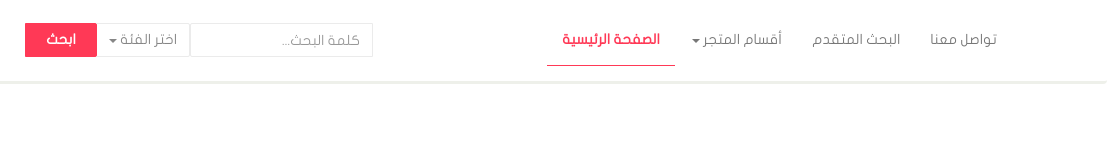
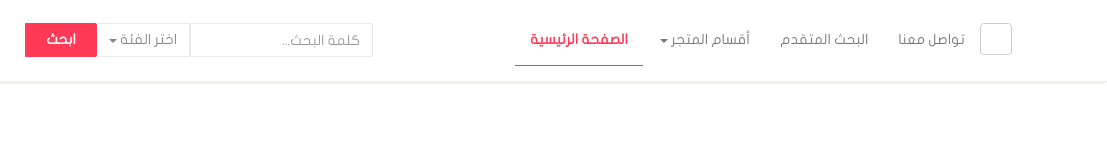
Before and after one commit to ecommerce-demo/src, a plain HTML site: page src/index.html in a window 1280 px wide. Shown: the full height of the page, 173-1280 px from the left. Drawn offline with Linux system fonts and the light colour scheme.

Commit message:
إضافة زرّ عربة الشراء

```diff
--- a/src/index.html
+++ b/src/index.html
@@ -76,6 +76,11 @@
               </li>
               <li><a href="search.html">البحث المتقدم</a></li>
               <li><a href="contact.html">تواصل معنا</a></li>
+              <li>
+                <a href="checkout.html" class="btn btn-default navbar-btn">
+
+                </a>
+              </li>
             </ul>
           </div>
         </nav>
```
